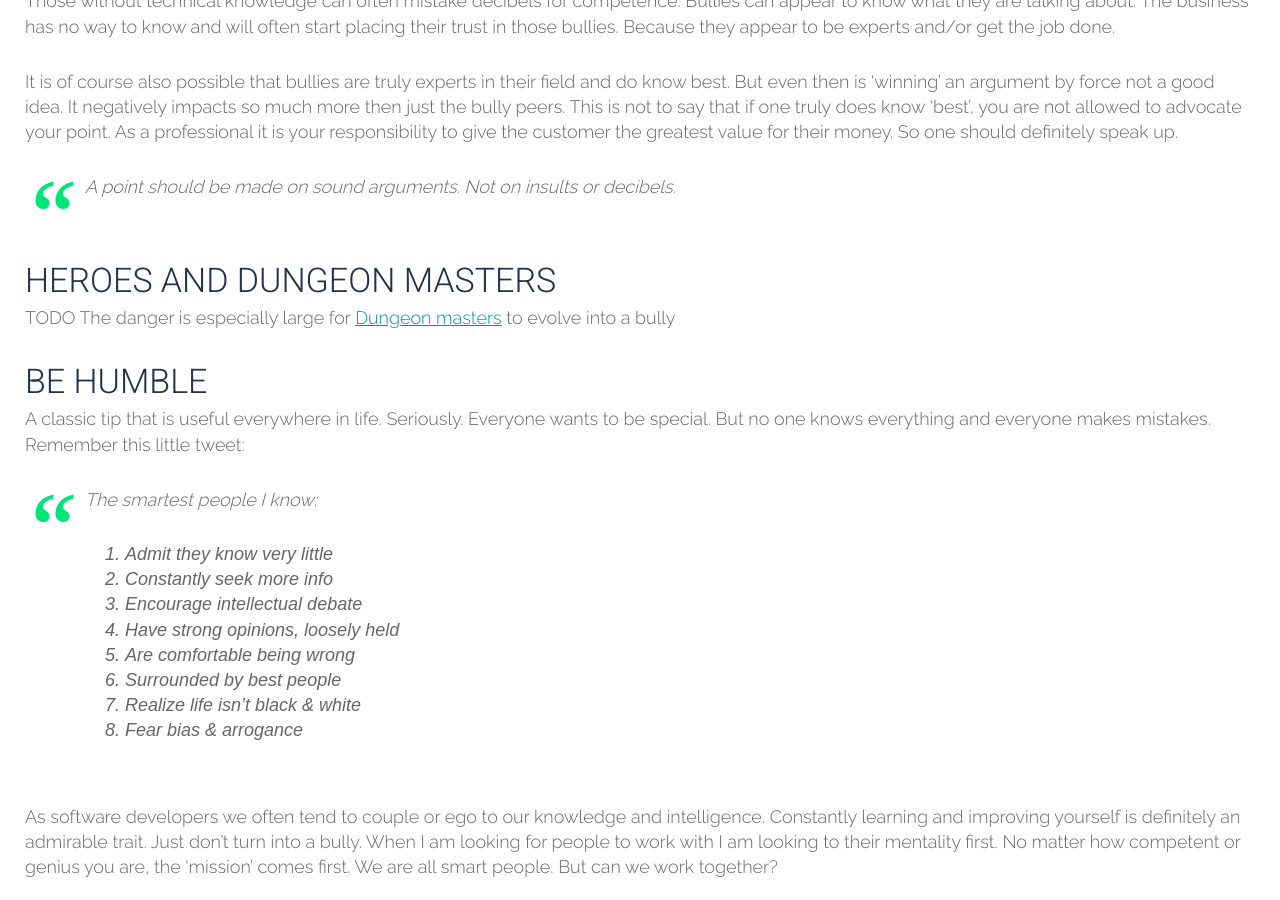
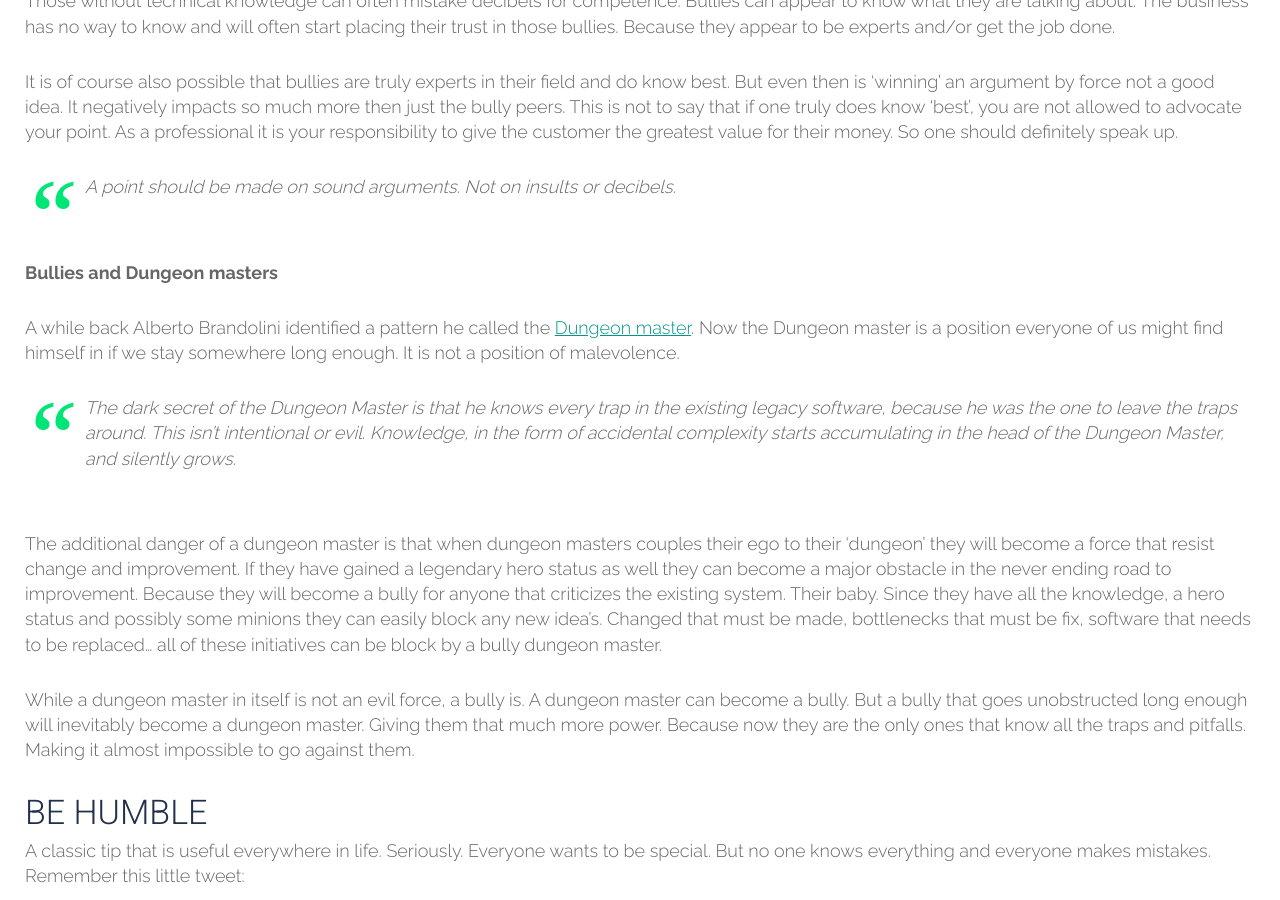
Before and after one commit to tripledio/tripledio.github.io, a Jekyll site: the page built from _posts/2018-05-01-Heroes.md, in a window 1280 px wide and 900 px high, scrolled down 8930 px. Built offline with Jekyll 4.4.1, drawn with Linux system fonts in a browser that asks for light colours.

Commit message:
added dungeon master to bullies

```diff
--- a/_posts/2018-05-01-Heroes.md
+++ b/_posts/2018-05-01-Heroes.md
@@ -194,12 +194,16 @@ It is of course also possible that bullies are truly experts in their field and
 
 >A point should be made on sound arguments. Not on insults or decibels.
 
+**Bullies and Dungeon masters**
 
+A while back Alberto Brandolini identified a pattern he called the [Dungeon master](https://medium.com/@ziobrando/the-rise-and-fall-of-the-dungeon-master-c2d511eed12f). Now the Dungeon master is a position everyone of us might find himself in if we stay somewhere long enough. It is not a position of malevolence.
 
-## Heroes and Dungeon masters
+> The dark secret of the Dungeon Master is that he knows every trap in the existing legacy software, because he was the one to leave the traps around. This isn’t intentional or evil. Knowledge, in the form of accidental complexity starts accumulating in the head of the Dungeon Master, and silently grows.
 
-TODO
-The danger is especially large for [Dungeon masters](https://medium.com/@ziobrando/the-rise-and-fall-of-the-dungeon-master-c2d511eed12f) to evolve into a bully
+The additional danger of a dungeon master is that when dungeon masters couples their ego to their 'dungeon' they will become a force that resist change and improvement. If they have gained a legendary hero status as well they can become a major obstacle in the never ending road to improvement. Because they will become a bully for anyone that criticizes the existing system. Their baby. Since they have all the knowledge, a hero status and possibly some minions they can easily block any new idea's. Changed that must be made, bottlenecks that must be fix, software that needs to be replaced... all of these initiatives can be block by a bully dungeon master.
+
+While a dungeon master in itself is not an evil force, a bully is. A dungeon master can become a bully. But a bully that goes unobstructed long enough will inevitably become a dungeon master. Giving them that much more power. Because now they are the only ones that know all the traps and pitfalls. Making it almost impossible to go against them.
+
 
 ## Be Humble
 
```
